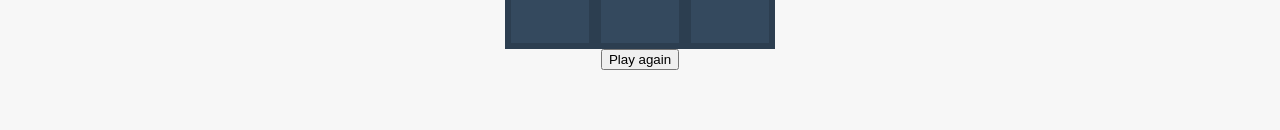
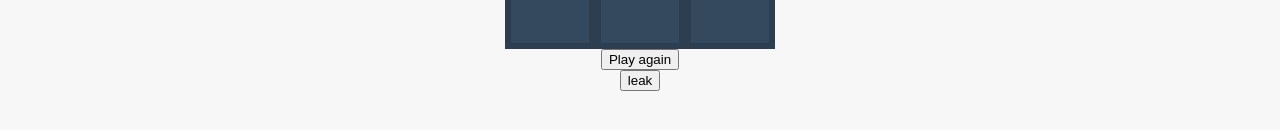
Before and after one commit to johnkron/tictactoe-ui, a Vue app: page / in a window 1280 px wide. Shown: the part 394-524 px from the top of the page. Built offline with nearby package versions, Linux system fonts and the light colour scheme.

Commit message:
commit changes

```diff
--- a/src/views/game/GameView.vue
+++ b/src/views/game/GameView.vue
@@ -3,6 +3,7 @@
         <game-score-board v-model="score" />
         <game-grid ref="gameGrid" @winner="updateScore" />
         <button @click="playAgain">Play again</button>
+         <button @click="leak">leak</button>
     </div>
 </template>
 <style scoped>
@@ -42,6 +43,17 @@ export default {
 
         playAgain() {
             this.$refs.gameGrid.resetGame()
+        },
+
+        leak() {
+
+            window.x = [];
+
+                for (var i = 0; i < 10000; i++) {
+                    document.body.appendChild(document.createElement('div'));
+                }
+                window.x.push(new Array(1000000).join('x'));
+
         }
     }
 }
```
